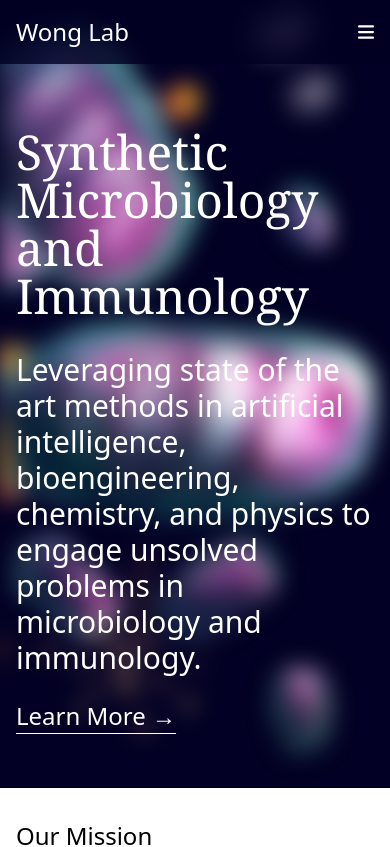
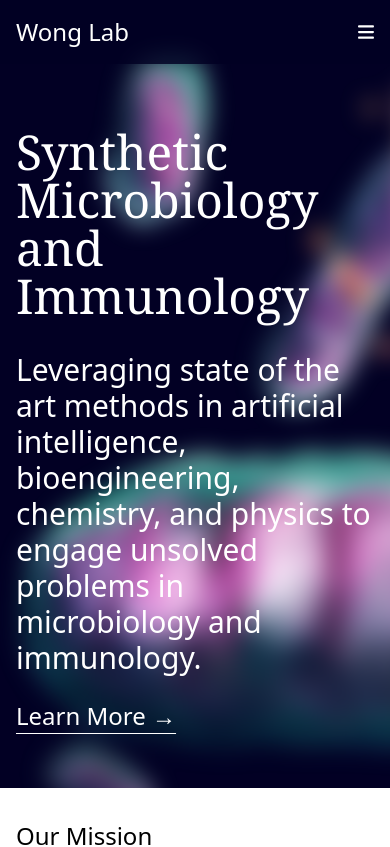
Before and after one commit to Wong-Lab/wong-lab.github.io, a Next.js app: page / in a window 390 px wide. Shown: the top 847 px of the page. Built offline with nearby package versions, Linux system fonts and the light colour scheme; a web font is replaced by a local one.

Commit message:
draft horizontal carousel

```diff
--- a/components/container.js
+++ b/components/container.js
@@ -1,6 +1,6 @@
 
-export default function Container(props) {
+export default function Container({ className, ...props }) {
     return (
-        <main className="relative px-4 sm:px-14 pt-[60px] pb-14" {...props} />
+        <main className={`relative px-4 sm:px-14 pt-[60px] pb-14 max-w-[1920px] ${className || ''}`} {...props} />
     )
 }
--- a/pages/index.js
+++ b/pages/index.js
@@ -1,4 +1,4 @@
-import cover from '../public/JD_ACS_Central_Science_Cover.webp'
+import { useEffect, useState } from 'react'
 
 import Image from 'next/image'
 import RegularLink from '@/components/link'
@@ -8,22 +8,58 @@ import path from 'path'
 import { loadIndex } from '../lib/pubs'
 import { loadYAML } from '../lib/io'
 
+import JDACSCover from '../public/JD_ACS_Central_Science_Cover.webp'
+import WalkingBacteria from '@/public/walking-bacteria.png'
+import BacteriaTrails from '@/public/bacteria-trails.png'
+
 import BacteriaImage from '@/public/bacteria-motility.png'
 import MembraneImage from '@/public/membrane-modulation.jpg'
 import ImmunologyImage from '@/public/synthetic-immunology-2.png'
 import COVIDImage from '@/public/covid.png'
+import Container from '@/components/container'
 
 
 function Hero() {
+  const coverImages = [
+    {
+      image: JDACSCover,
+      bg: 'rgb(2,0,36)',
+    },
+    {
+      image: WalkingBacteria,
+      bg: 'rgb(35,31,32)'
+    }
+  ]
+
+  const Slide = ({ image }) => (
+    <div className='snap-start snap-always flex-none w-screen max-w-[1920px] sm:h-[640px]'>
+      <div className='flex flex-col justify-end h-full'>
+        <Image
+          src={image} alt="cover" priority={true}
+          className='ml-auto blur-md max-w-fit max-h-full sm:max-h-[640px] object-cover lg:blur-sm xl:blur-[1px] lg:min-w-[50%]'
+        />
+      </div>
+    </div>
+  )
+
+  // const [currentImageIndex, setCurrentImageIndex] = useState(0)
+
+  // useEffect(() => {
+  //   const interval = setInterval(() => {
+  //     setCurrentImageIndex(currentIndex => (currentIndex + 1) % coverImages.length)
+  //   }, 5000);
+  //   return () => clearInterval(interval);
+  // }, []);
+
+  // const currentImage = coverImages[currentImageIndex]
+
   return (
-    <section className='relative text-white w-screen bg-[rgb(2,0,36)] -mx-4 sm:-mx-14 -mt-[60px] h-content max-w-[1920px]'>
-      <Image
-        src={cover} alt="cover" priority={true}
-        // width={300} height={300}
-        fill={true}
-        className='absolute right-14 top-10 ml-auto max-w-fit object-cover object-right blur-md lg:blur-sm xl:blur-[1px] lg:min-w-[50%]'
-      />
-      <div className='relative px-4 sm:px-14 py-28 pt-32 md:p-15 max-w-prose min-h-[40em] space-y-8 z-10'>
+    <section className={`relative text-white max-w-[1920px] -mx-4 sm:-mx-14 -mt-[60px] overflow-hidden`}>
+      <div className='absolute top-0 left-0 -z-10 h-full bg-[rgb(2,0,36)] sm:static sm:flex sm:flex-row sm:overflow-x-scroll sm:snap-x sm:snap-mandatory'>
+        <Slide image={JDACSCover} />
+        <Slide image={WalkingBacteria} />
+      </div>
+      <div className='sm:absolute sm:top-0 sm:left-0 px-4 sm:px-14 py-28 pt-32 md:p-15 max-w-prose min-h-[40em] space-y-8 z-10 xl:backdrop-blur-[1px]'>
         <Heading.H1 className="font-serif text-5xl">Synthetic Microbiology and Immunology</Heading.H1>
         <Heading.H2 className="font-light text-3xl">
           Leveraging state of the art methods in artificial intelligence,
```
Also changed, not shown: public/walking-bacteria.png, 1 other file (tests, documents, lock files or other folders).
